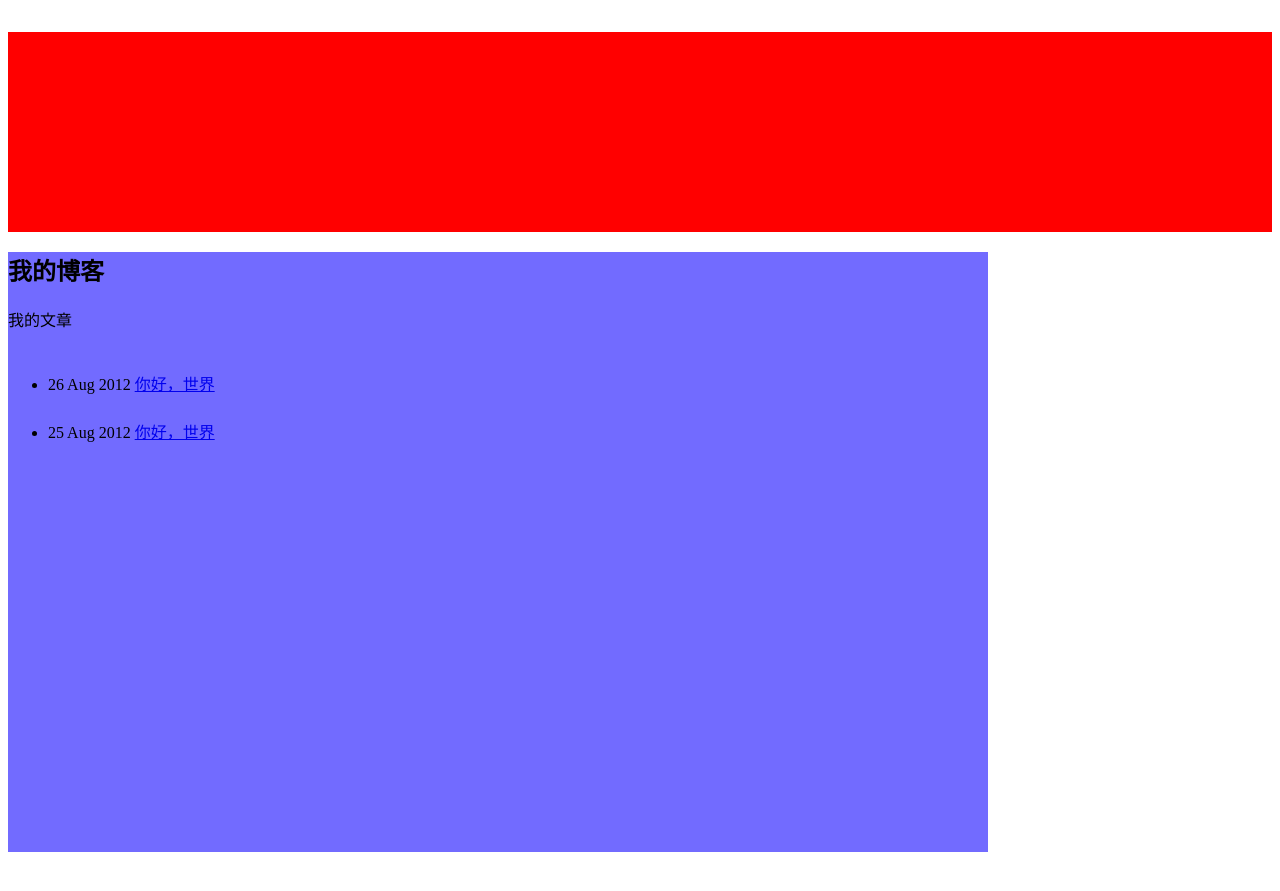
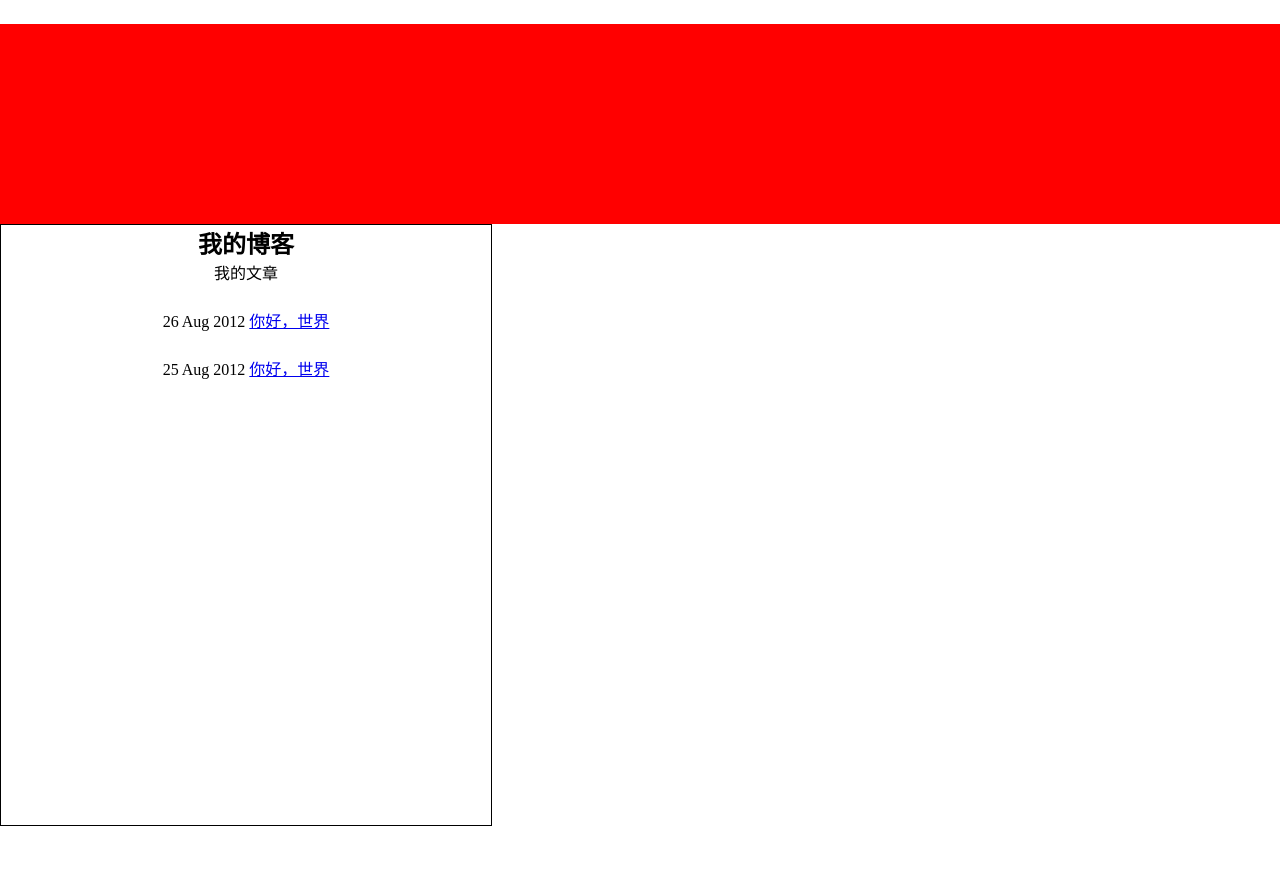
Before and after one commit to CNzhangheng/jekyll_demo, a Jekyll site: the page built from index.html, in a window 1280 px wide. Shown: the top 891 px of the page. Built offline with Jekyll 4.4.1, drawn with Linux system fonts in a browser that asks for light colours.

Commit message:
Update default.html

```diff
--- a/_layouts/default.html
+++ b/_layouts/default.html
@@ -4,23 +4,47 @@
    　　<meta http-equiv="content-type" content="text/html; charset=utf-8" />
    　　<title>{{ page.title }}</title>
     <style>
-        #box1{
+        body,div,dl,dt,dd,ul,ol,li,h1,h2,h3,h4,h5,h6,pre,code,form,fieldset,legend,input,textarea,p,blockquote,th,td
+        {
+            margin:0;padding:0
+        }
+        body{
+            background:url("");
+            text-align: center;
+        }
+        #wapper{
+            position: relative;
+        }
+        #header{
             height: 200px;
-            background-color:red;
+            background-color: red;
         }
-        #box2{
-            width: 980px;
+        #left-box{
+            width: 490px;
             height: 600px;
-            background-color: #726bff;
+            float: left;
+            border: 1px solid #000;
+            position: absolute;
+        }
+        #right-box{
+            width: 490px;
+            height: 600px;
+            float: right;
+            border: 1px solid #000;
+            position: absolute;
         }
     </style>
 </head>
 <body>
-<div>
-    <div id="box1"></div>
-    <div id="box2">
-        {{ content }}
+<div id="wapper">
+    <div id="header"></div>
+    <div id="content">
+        <div id="left-box">
+            {{ content }}
+        </div>
+        <div id="right-box"></div>
     </div>
+
 </div>
 </body>
 </html>
```
